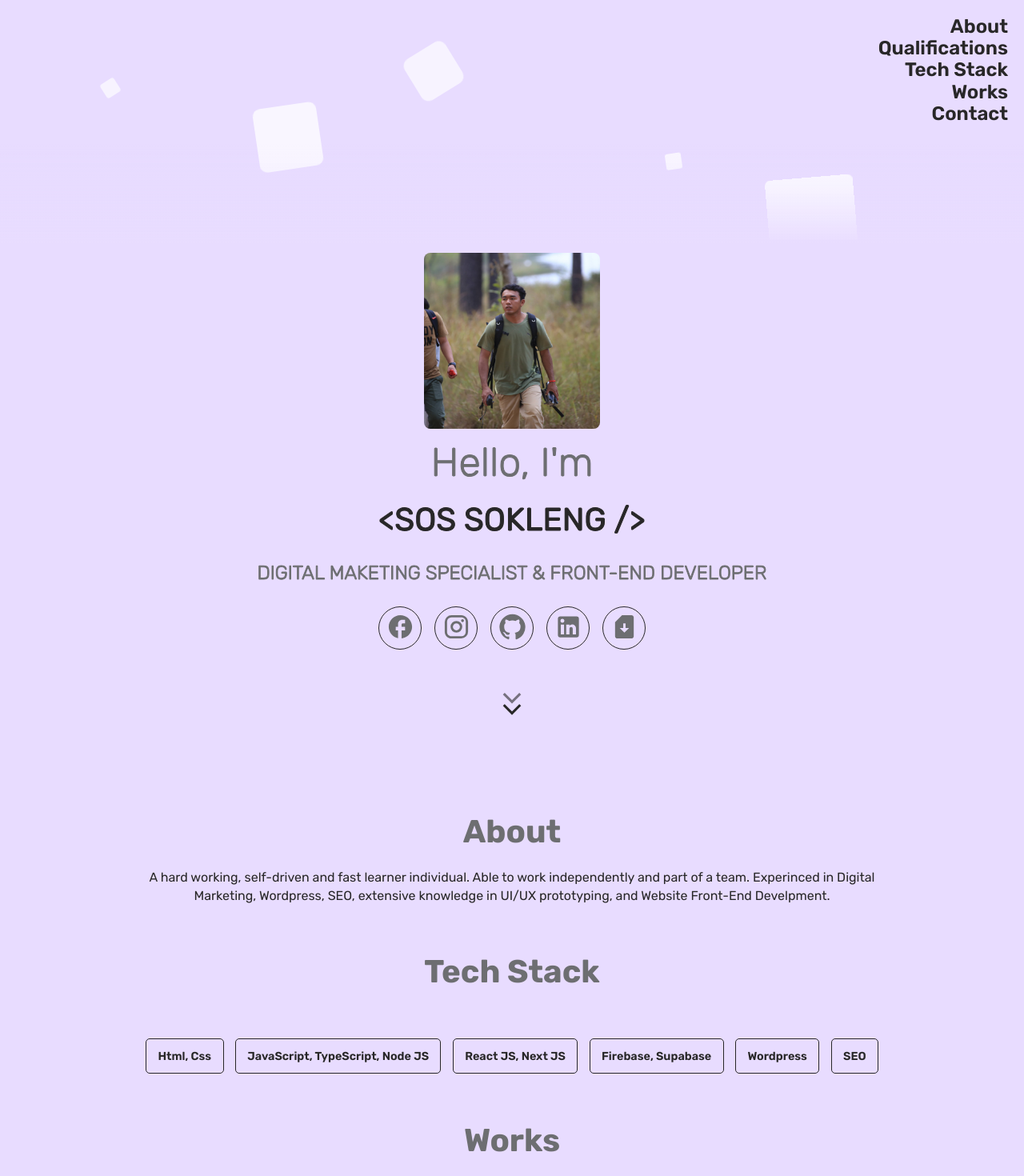
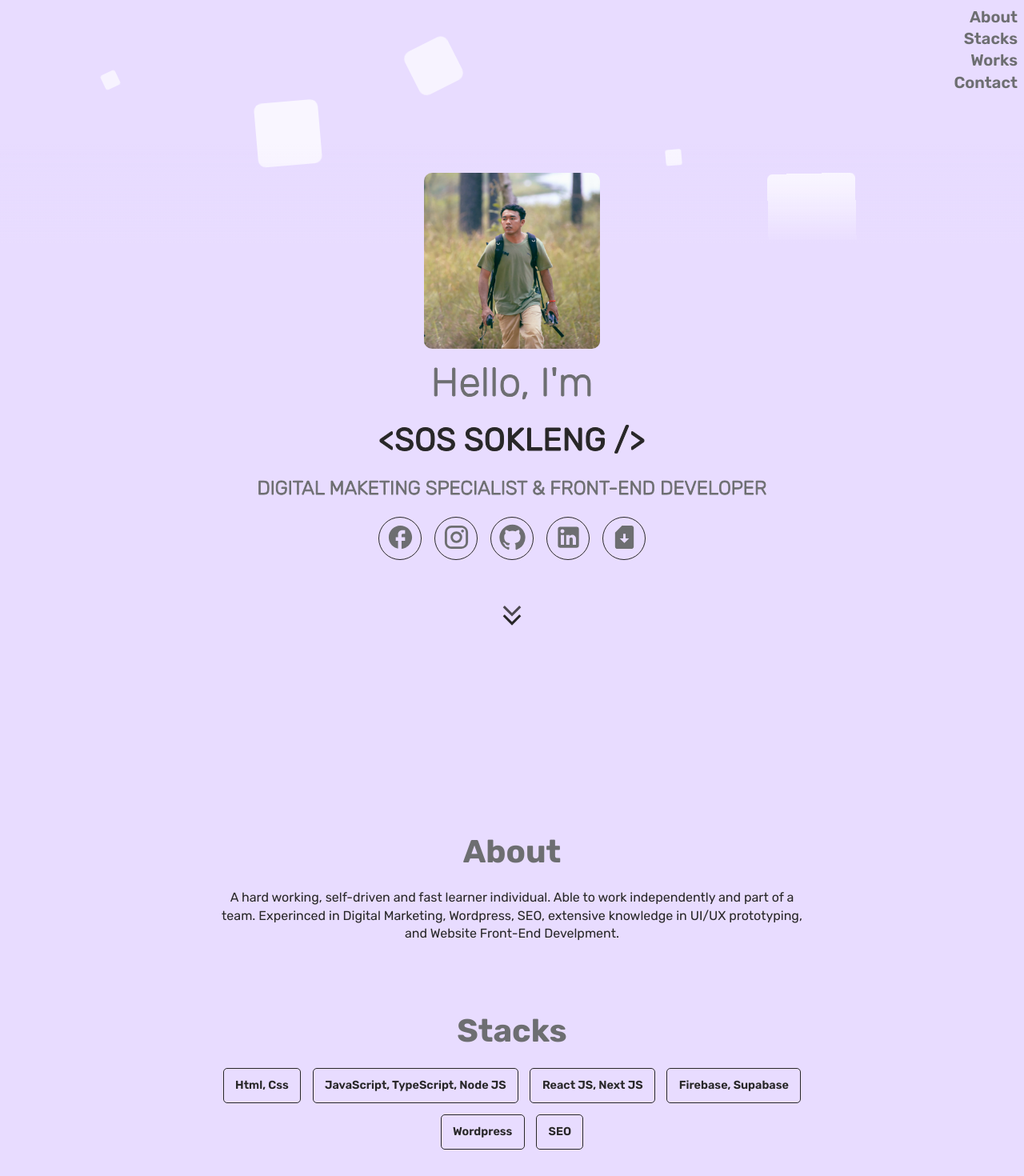
Before and after one commit to SosSokleng99/my-porfolio, a Next.js app: page / in a window 1280 px wide. Shown: the top 1470 px of the page at 80% size. Built offline with nearby package versions, Linux system fonts and the light colour scheme.

Commit message:
Adding Section Scroll Capability

```diff
--- a/package.json
+++ b/package.json
@@ -19,6 +19,10 @@
     "next": "13.0.1",
     "react": "18.2.0",
     "react-dom": "18.2.0",
+    "react-scroll": "^1.8.8",
     "typescript": "4.8.4"
+  },
+  "devDependencies": {
+    "@types/react-scroll": "^1.8.4"
   }
 }
--- a/pages/index.tsx
+++ b/pages/index.tsx
@@ -5,6 +5,9 @@ import styles from '../styles/Home.module.css'
 import profileIMG from '../img/Profile.jpg'
 import { FacebookOutlined, GitHub, Instagram, LinkedIn, SimCardDownload } from '@mui/icons-material';
 import { style } from '@mui/system';
+
+import {Link} from 'react-scroll'
+
 
 
 
@@ -29,11 +32,10 @@ export default function Home() {
       </div >
 
       <div className={styles.navigate_links}>
-        <div><a href="#">About</a></div>
-        <div><a href="#">Qualifications</a></div>
-        <div><a href="#">Tech Stack</a></div>
-        <div><a href="#">Works</a></div>
-        <div><a href="#">Contact</a></div>
+        <div><a href="#"> <Link to="about" spy={true} smooth={true}>About</Link></a></div>
+        <div><a href="#"><Link to="stacks" spy={true} smooth={true}>Stacks</Link></a></div>
+        <div><a href="#"><Link to="works" spy={true} smooth={true}>Works</Link></a></div>
+        <div><a href="#"><Link to="contact" spy={true} smooth={true}>Contact</Link></a></div>
       </div>
 
       <div className={styles.bg_blend}>
@@ -42,7 +44,6 @@ export default function Home() {
         <div className={styles.intro_container}>
           <div className={styles.profile_circle}>
             <Image src={profileIMG} objectFit="contain" layout='fill' alt='Profile' />
-            {/* <span>S12</span> */}
           </div>
 
           <div className={styles.hello}>Hello, I'm</div>
@@ -72,18 +73,21 @@ export default function Home() {
               </a>
             </button>
             <button className={styles.link_btn}>
-              <a href="https://www.facebook.com/sossokleng">
+              <a href="#">
                 <SimCardDownload fontSize='large' />
               </a>
             </button>
           </div>
-          <div className={styles.arrow_cta}></div>
+
+          <Link to="about" spy={true} smooth={true}>
+             <div className={styles.arrow_cta}></div>
+          </Link>
         </div>
         {/* <h2>Digital Maketing Specialist & Front-End Developer</h2> */}
 
         <div className={styles.context_contents}>
 
-          <div className={styles.about_container}>
+          <div id='about' className={styles.about_container}>
             <h2>About</h2>
             <p>
               A hard working, self-driven and fast learner individual. Able to work independently and part of a team. Experinced in Digital Marketing, Wordpress, SEO, extensive knowledge
@@ -91,8 +95,8 @@ export default function Home() {
             </p>
 
           </div>
-          <div className={styles.stacks_container}>
-            <h2>Tech Stack</h2>
+          <div id='stacks' className={styles.stacks_container}>
+            <h2>Stacks</h2>
             <div className={styles.stacks_wrapper}>
               <div className={styles.stacks_card}><span>Html, Css</span></div>
               <div className={styles.stacks_card}><span>JavaScript, TypeScript, Node JS</span></div>
@@ -103,7 +107,7 @@ export default function Home() {
             </div>
           </div>
 
-          <div className={styles.works_container}>
+          <div id='works' className={styles.works_container}>
             <h2>Works</h2>
 
             <div className={styles.line_break}></div>
@@ -156,7 +160,7 @@ export default function Home() {
 
           </div>
 
-          <div className={styles.contact_container}>
+          <div id='contact' className={styles.contact_container}>
             <h2>Contact</h2>
             <div className={styles.contact_list}>
               <div className={styles.stacks_card}><span>+855 86 322 200</span></div>
--- a/styles/Home.module.css
+++ b/styles/Home.module.css
@@ -1,4 +1,3 @@
-
 .hello {
   color: var(--main);
   font-size: 50px;
@@ -24,7 +23,7 @@
   text-align: center;
   -webkit-text-stroke-width: medium;
   position: relative;
-    top: 0px;
+  top: -100px;
   margin: 0px auto;
   line-height: 3em;
   /* width: 700px; */
@@ -42,6 +41,7 @@
   position: relative;
   margin: 40px auto;
 }
+
 
 .arrow_cta:after,
 .arrow_cta:before {
@@ -68,18 +68,22 @@
     opacity: 1;
     transform: translate(0, 0);
   }
+
   45% {
     opacity: 0;
     transform: translate(12px, 12px);
   }
+
   46% {
     opacity: 0;
     transform: translate(-16px, -16px);
   }
+
   90% {
     opacity: 1;
     transform: translate(-6px, -6px);
   }
+
   100% {
     opacity: 1;
     transform: translate(-6px, -6px);
@@ -98,13 +102,16 @@
   0% {
     transform: translate(-6px, -6px);
   }
+
   35% {
     transform: translate(0, 0);
   }
+
   90% {
     opacity: 1;
     transform: translate(0, 0);
   }
+
   100% {
     opacity: 1;
     transform: translate(0, 0);
@@ -112,13 +119,12 @@
 }
 
 .role {
-  color: var(--main);
+  text-align: center;
+  color: var(--secondary);
   font-size: 24px;
   font-weight: 300;
   text-transform: uppercase;
-  text-align: center;
-  margin: 18px auto;
-  color: var(--secondary);
+  margin: 12px 0;
 
 }
 
@@ -130,6 +136,7 @@
   background: rgb(206, 235, 238);
   background: var(--bg);
 }
+
 .context strong {
   color: var(--main);
 }
@@ -174,7 +181,7 @@
   position: relative;
   width: 220px;
   aspect-ratio: 1/1;
-  border-radius: 8px;
+  border-radius: 10px;
   object-fit: fill;
   overflow: hidden;
   margin: 0 auto;
@@ -184,24 +191,30 @@
 
 .navigate_links {
   color: var(--main);
-  position: absolute;
+  position: fixed;
   right: 0;
   BACKGROUND-COLOR: transparent;
   top: 0;
   text-align: right;
-  margin: 20px;
-  font-size: 24px;
+  margin: 8px;
+  font-size: 20px;
   font-weight: 600;
+  z-index: 99;
 }
 
 .navigate_links a {
+  color: var(--secondary);
+  text-decoration: none;
+}
+
+.navigate_links a:hover {
   color: var(--main);
-  text-decoration: none;
+  text-decoration:underline;
 }
 
 
 .context_contents {
-  max-width: 950px;
+  max-width: 768px;
   margin: 70px auto;
 }
 
@@ -374,10 +387,15 @@
 }
 
 .about_container {
-  margin: 70px auto;
-  padding: 0 12px;
+  margin: 0px auto 70px auto;
+
+  padding: 1px 12px;
 
 
+}
+
+.stacks_container {
+  padding: 1px;
 }
 
 .stacks_wrapper {
@@ -388,8 +406,6 @@
   font-size: 0.9em;
   color: var(--main);
   font-weight: 600;
-
-  margin: 70px auto;
 
 }
 
@@ -403,7 +419,9 @@
 .works_container {
   margin: 70px auto;
   color: var(--main);
+  padding: 1px;
 }
+
 .work_card span {
   font-weight: 600;
   color: var(--main);
@@ -416,7 +434,7 @@
 }
 
 .work_card {
-  border-left:0.005rem solid var(--secondary);
+  border-left: 0.005rem solid var(--secondary);
   margin-top: 20px;
   margin-bottom: 20px;
   padding-left: 20px;
@@ -467,10 +485,20 @@
 
 @media (max-width: 768px) {
 
-  .context_contents {
-    max-width: 700px;
+  .role {
+    font-size: 22px;
   }
 
+  .context_contents {
+    max-width: 590px;
+  }
+
+}
+
+@media (max-width: 648px) {
+  .navigate_links {
+    visibility: hidden;
+  }
 }
 
 @media (max-width: 600px) {
@@ -478,6 +506,7 @@
   .context h1 {
     font-size: 42px;
   }
+
   .role {
     font-size: 15px;
     font-weight: 200;
```
Also changed, not shown: img/Profile.jpg, 1 other file (tests, documents, lock files or other folders). Lines whose indentation alone changed are shown as unchanged.
